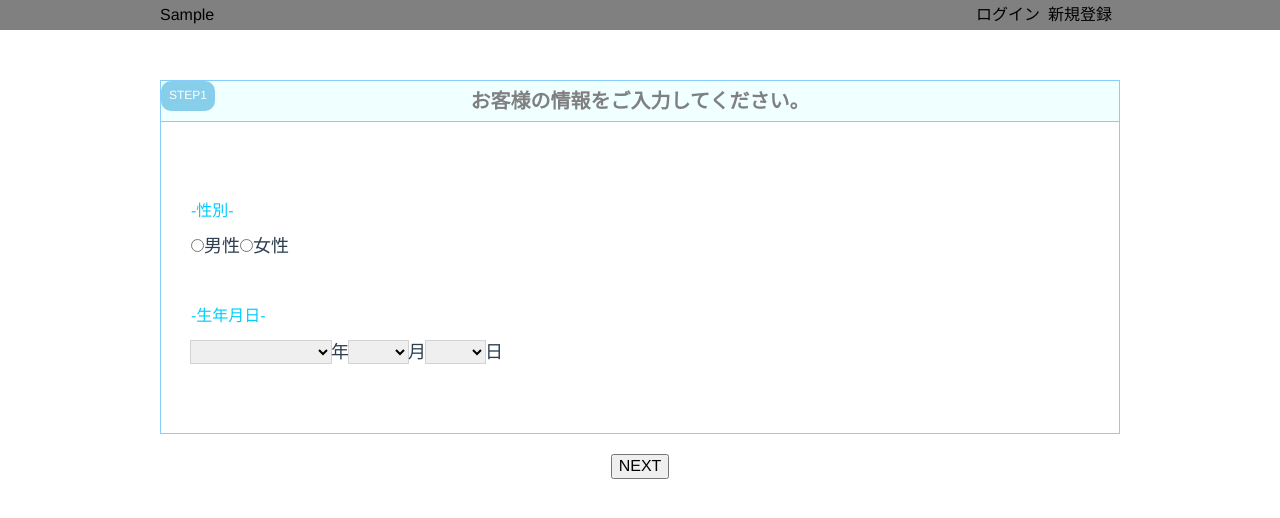
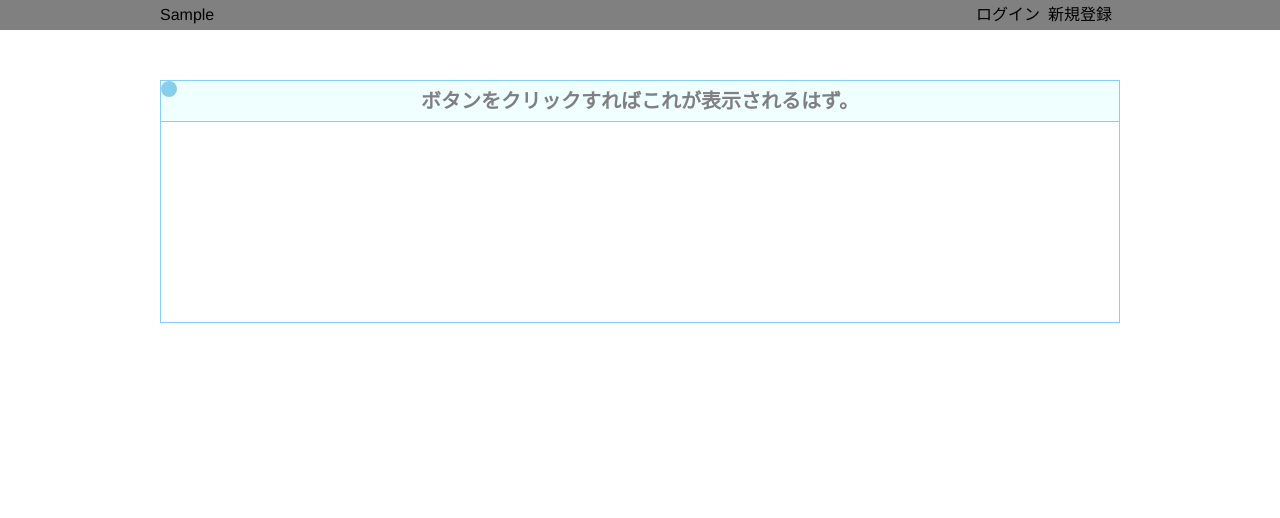
Before and after one commit to yuta000111/menta.test, a Vue app in the folder vue/my-project/: page /step02 in a window 1280 px wide. Shown: the top 518 px of the page. Built offline with nearby package versions, Linux system fonts and the light colour scheme.

Commit message:
router-view修正7

```diff
--- a/vue/my-project/src/App.vue
+++ b/vue/my-project/src/App.vue
@@ -1,16 +1,15 @@
 <template>
     <Header></Header>
-    <Step01></Step01>
+    <router-view></router-view>
+
 </template>
 
 <script>
 import Header from './components/sample'
 import 'normalize.css'
-import Step01 from './components/step01'
 export default {
   components:{
-    Header,
-    Step01
+    Header
   },
   data:function(){
     return{
```
